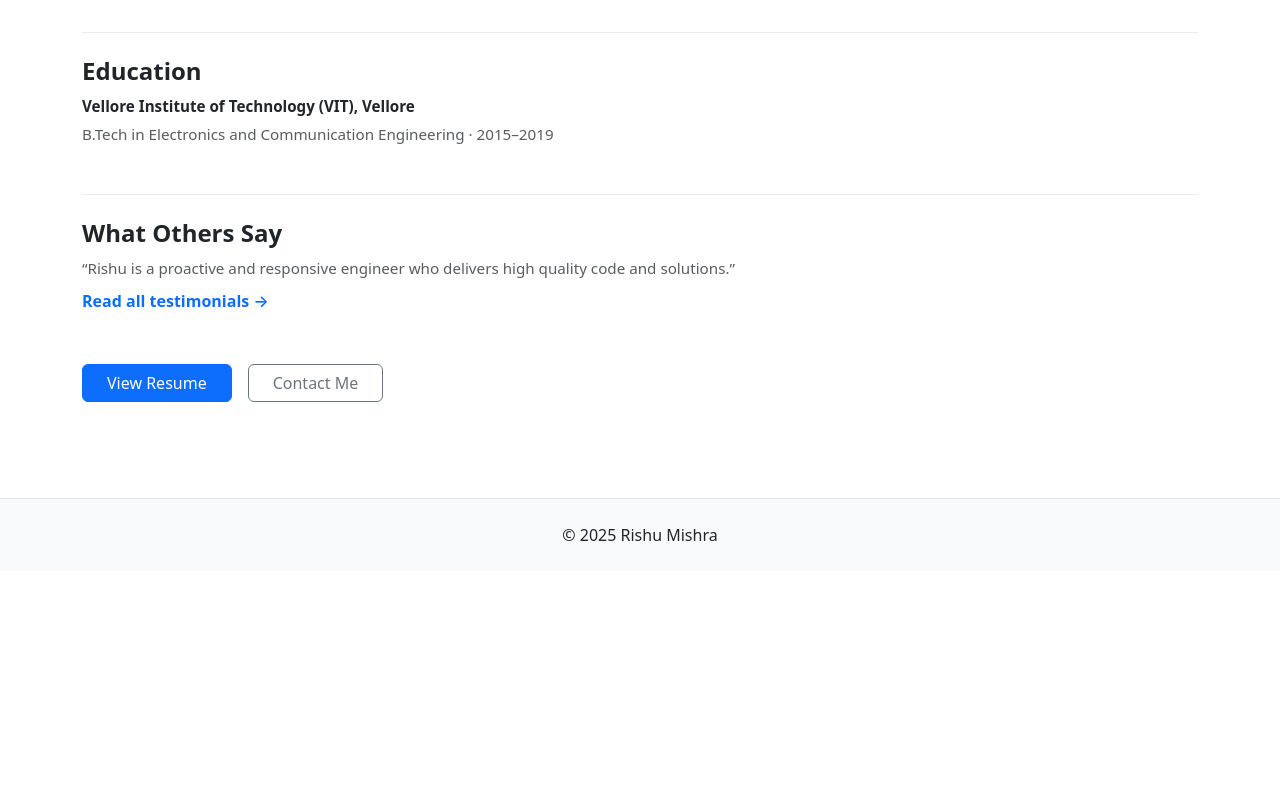
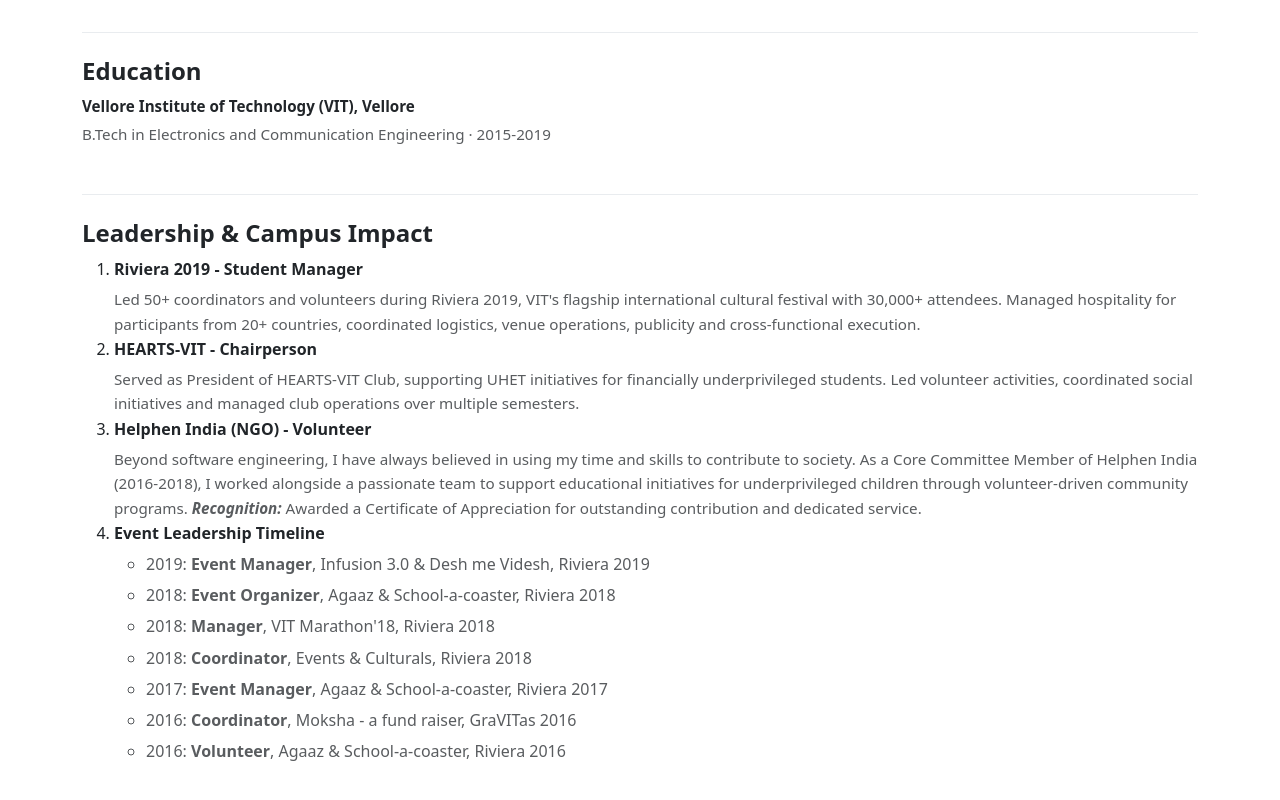
Before and after one commit to RishaanVats/RishuPortfolio, an Angular app: page /about in a window 1280 px wide. Shown: the part 440-1240 px from the top of the page. Before the commit the page ends 1011 px from the top, so only its background shows below. Built offline with nearby package versions, Linux system fonts and the light colour scheme.

Commit message:
Added CCA experience from collegedays

```diff
--- a/src/app/components/about/about.css
+++ b/src/app/components/about/about.css
@@ -14,7 +14,8 @@
 }
 
 /* Education block */
-.about-education {
+.about-education,
+.about-campus {
   border-top: 1px solid #e9ecef;
 }
 
@@ -23,7 +24,8 @@
 }
 
 .about-education p,
-.about-testimonial-preview p {
+.about-testimonial-preview p,
+.about-campus p {
   font-size: 0.95rem;
   line-height: 1.6;
 }
--- a/src/app/components/about/about.html
+++ b/src/app/components/about/about.html
@@ -40,8 +40,49 @@
         <strong>Vellore Institute of Technology (VIT), Vellore</strong>
       </p>
       <p class="text-muted mb-0">
-        B.Tech in Electronics and Communication Engineering · 2015–2019
+        B.Tech in Electronics and Communication Engineering · 2015-2019
       </p>
+    </section>
+
+    <!-- Leadership & Campus Impact -->
+    <section class="about-campus mt-5 pt-4">
+      <h4 class="fw-semibold mb-2">Leadership & Campus Impact</h4>
+      <ol>
+        <li class="mb-1"><strong>Riviera 2019 - Student Manager</strong></li>
+        <p class="text-muted mb-0">
+          Led 50+ coordinators and volunteers during Riviera 2019, VIT's flagship international cultural festival with
+          30,000+ attendees. Managed hospitality for participants from 20+ countries, coordinated logistics, venue
+          operations, publicity and cross-functional execution.
+        </p>
+        <li class="mb-1"><strong>HEARTS-VIT - Chairperson</strong></li>
+        <p class="text-muted mb-0">
+          Served as President of HEARTS-VIT Club, supporting UHET initiatives for financially underprivileged students.
+          Led
+          volunteer activities, coordinated social initiatives and managed club operations over multiple semesters.
+        </p>
+        <li class="mb-1"><strong>Helphen India (NGO) - Volunteer</strong></li>
+        <p class="text-muted mb-0">
+          Beyond software engineering, I have always believed in using my time and skills to contribute to society. As a
+          Core Committee Member of Helphen India (2016-2018), I worked alongside a passionate team to support
+          educational initiatives for underprivileged children through volunteer-driven community programs.
+          <em class="semi-strong">Recognition:</em> Awarded a Certificate of Appreciation for outstanding contribution and dedicated service.
+        </p>
+        <li class="mb-1"><strong>Event Leadership Timeline</strong></li>
+        <ul>
+          <li class="text-muted mb-1">2019: <span class="semi-strong">Event Manager</span>, Infusion 3.0 & Desh me
+            Videsh, Riviera 2019</li>
+          <li class="text-muted mb-1">2018: <span class="semi-strong">Event Organizer</span>, Agaaz & School-a-coaster,
+            Riviera 2018</li>
+                      <li class="text-muted mb-1">2018: <span class="semi-strong">Manager</span>, VIT Marathon'18,
+            Riviera 2018</li>
+          <li class="text-muted mb-1">2018: <span class="semi-strong">Coordinator</span>, Events & Culturals, Riviera
+            2018</li>
+          <li class="text-muted mb-1">2017: <span class="semi-strong">Event Manager</span>, Agaaz & School-a-coaster,
+            Riviera 2017</li>
+            <li class="text-muted mb-1">2016: <span class="semi-strong">Coordinator</span>, Moksha - a fund raiser, GraVITas 2016</li>
+          <li class="text-muted mb-1">2016: <span class="semi-strong">Volunteer</span>, Agaaz & School-a-coaster, Riviera 2016</li>
+        </ul>
+      </ol>
     </section>
 
     <!-- Testimonials Preview -->
--- a/src/app/components/case-studies/case-studies.css
+++ b/src/app/components/case-studies/case-studies.css
@@ -1,5 +1,5 @@
 /* ================================
-   Case Study – Professional Styling
+   Case Study - Professional Styling
    ================================ */
 
 .case-study {
--- a/src/app/components/testimonials/testimonials.html
+++ b/src/app/components/testimonials/testimonials.html
@@ -18,7 +18,7 @@
             Willing to take on big challenges. Highly effective collaborator.”
           </p>
           <p class="testimonial-author fw-semibold mb-0">Steve Scallen</p>
-          <p class="testimonial-role text-muted mb-0">Director of Mojo – The Microsoft Garage</p>
+          <p class="testimonial-role text-muted mb-0">Director of Mojo - The Microsoft Garage</p>
         </div>
       </div>
 
--- a/src/styles.css
+++ b/src/styles.css
@@ -7,3 +7,7 @@
 .alert-animate.hide {
   opacity: 0;
 }
+
+.semi-strong{
+  font-weight: 600;
+}
```
Also changed, not shown: 1 other file (tests, documents, lock files or other folders).
